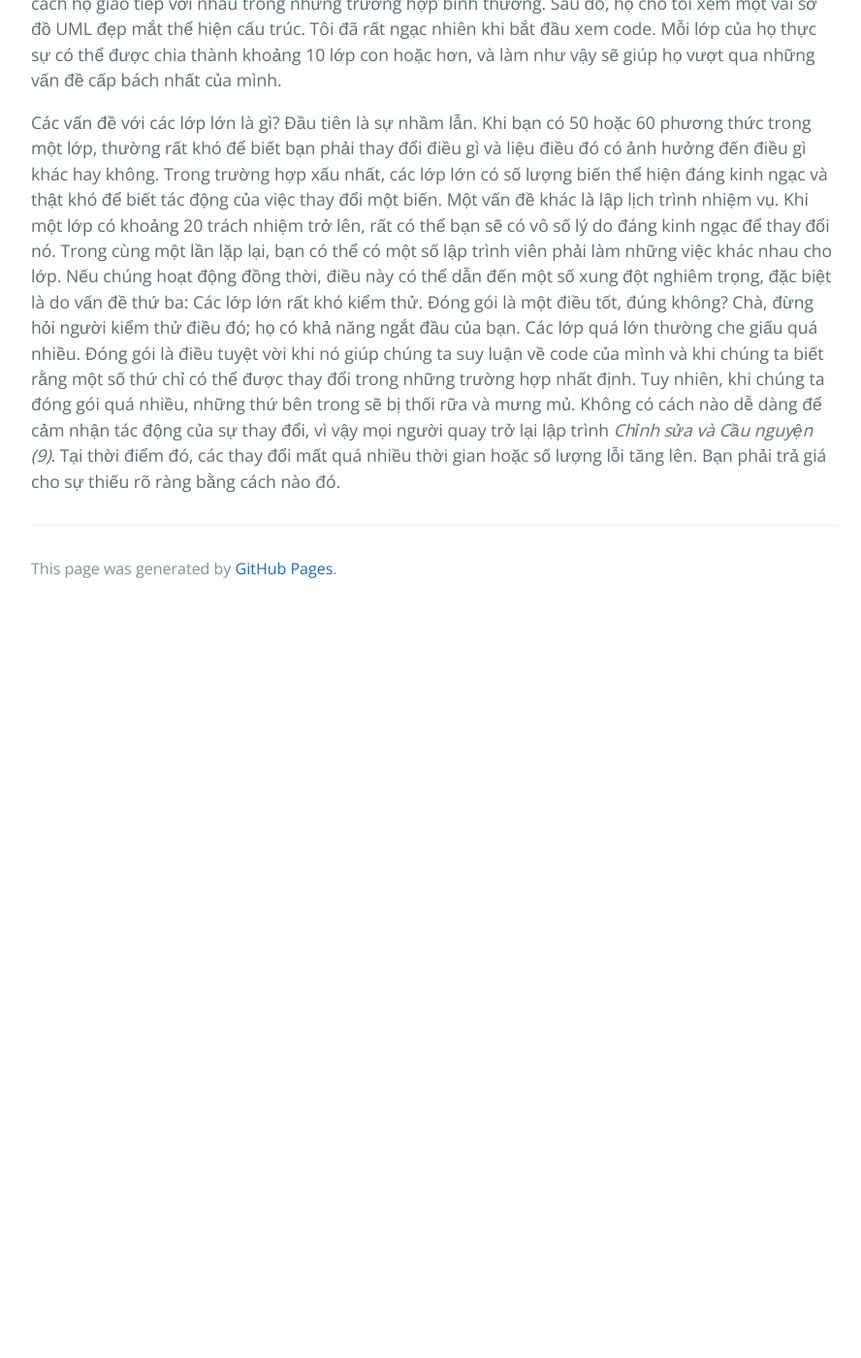
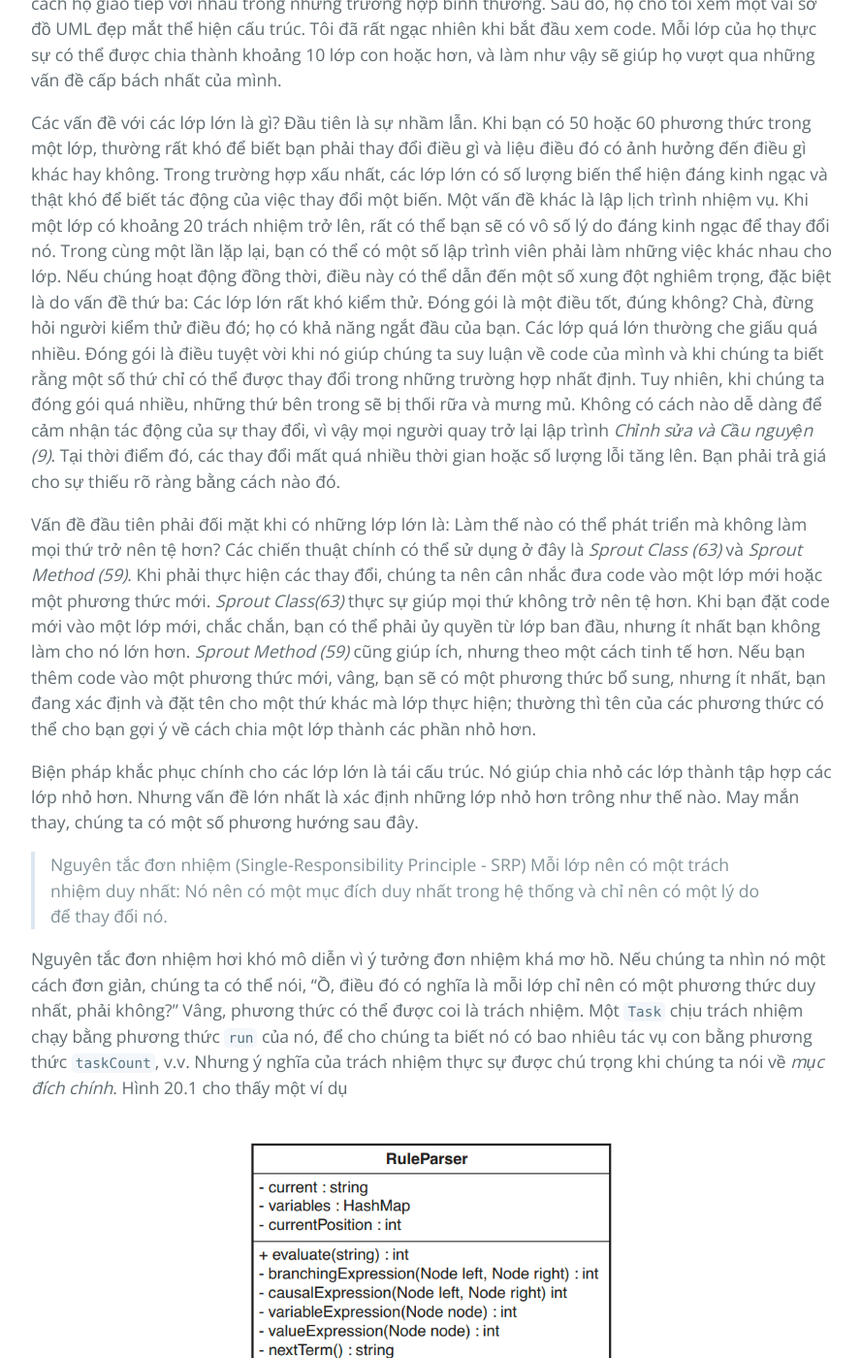
Before and after one commit to HaiBV/haibv.github.io, a Jekyll site: the page built from working-effectively-with-legacy-code/chapter-20-this-class-is-too-big-and-i-dont-want-it-to-get-any-bigger.md, in a window 1280 px wide and 1400 px high, scrolled down 815 px. Shown: the whole window at 97% size, without its empty margins (192-1080 px from the left). Built offline with Jekyll 4.4.1, drawn with Linux system fonts in a browser that asks for light colours; our own code applies the rules of GitHub Pages for plain Markdown files; before the commit the page ends 1445 px from its top, so only the background shows below that; some of the changed text lies outside the part shown.

Commit message:
Book - Working Efectively with Legacy Code - P2 - C20

```diff
--- a/working-effectively-with-legacy-code/chapter-20-this-class-is-too-big-and-i-dont-want-it-to-get-any-bigger.md
+++ b/working-effectively-with-legacy-code/chapter-20-this-class-is-too-big-and-i-dont-want-it-to-get-any-bigger.md
@@ -9,3 +9,21 @@ Nhiều tính năng mà mọi người thêm vào hệ thống là những đi
 Tôi đã từng đến thăm một nhóm có kiến trúc đẹp trên giấy tờ. Họ cho tôi biết các lớp sơ cấp là gì và cách họ giao tiếp với nhau trong những trường hợp bình thường. Sau đó, họ cho tôi xem một vài sơ đồ UML đẹp mắt thể hiện cấu trúc. Tôi đã rất ngạc nhiên khi bắt đầu xem code. Mỗi lớp của họ thực sự có thể được chia thành khoảng 10 lớp con hoặc hơn, và làm như vậy sẽ giúp họ vượt qua những vấn đề cấp bách nhất của mình.
 
 Các vấn đề với các lớp lớn là gì? Đầu tiên là sự nhầm lẫn. Khi bạn có 50 hoặc 60 phương thức trong một lớp, thường rất khó để biết bạn phải thay đổi điều gì và liệu điều đó có ảnh hưởng đến điều gì khác hay không. Trong trường hợp xấu nhất, các lớp lớn có số lượng biến thể hiện đáng kinh ngạc và thật khó để biết tác động của việc thay đổi một biến. Một vấn đề khác là lập lịch trình nhiệm vụ. Khi một lớp có khoảng 20 trách nhiệm trở lên, rất có thể bạn sẽ có vô số lý do đáng kinh ngạc để thay đổi nó. Trong cùng một lần lặp lại, bạn có thể có một số lập trình viên phải làm những việc khác nhau cho lớp. Nếu chúng hoạt động đồng thời, điều này có thể dẫn đến một số xung đột nghiêm trọng, đặc biệt là do vấn đề thứ ba: Các lớp lớn rất khó kiểm thử. Đóng gói là một điều tốt, đúng không? Chà, đừng hỏi người kiểm thử điều đó; họ có khả năng ngắt đầu của bạn. Các lớp quá lớn thường che giấu quá nhiều. Đóng gói là điều tuyệt vời khi nó giúp chúng ta suy luận về code của mình và khi chúng ta biết rằng một số thứ chỉ có thể được thay đổi trong những trường hợp nhất định. Tuy nhiên, khi chúng ta đóng gói quá nhiều, những thứ bên trong sẽ bị thối rữa và mưng mủ. Không có cách nào dễ dàng để cảm nhận tác động của sự thay đổi, vì vậy mọi người quay trở lại lập trình _Chỉnh sửa và Cầu nguyện (9)_. Tại thời điểm đó, các thay đổi mất quá nhiều thời gian hoặc số lượng lỗi tăng lên. Bạn phải trả giá cho sự thiếu rõ ràng bằng cách nào đó.
+
+Vấn đề đầu tiên phải đối mặt khi có những lớp lớn là: Làm thế nào có thể phát triển mà không làm mọi thứ trở nên tệ hơn? Các chiến thuật chính có thể sử dụng ở đây là _Sprout Class (63)_ và _Sprout Method (59)_. Khi phải thực hiện các thay đổi, chúng ta nên cân nhắc đưa code vào một lớp mới hoặc một phương thức mới. _Sprout Class(63)_ thực sự giúp mọi thứ không trở nên tệ hơn. Khi bạn đặt code mới vào một lớp mới, chắc chắn, bạn có thể phải ủy quyền từ lớp ban đầu, nhưng ít nhất bạn không làm cho nó lớn hơn. _Sprout Method (59)_ cũng giúp ích, nhưng theo một cách tinh tế hơn. Nếu bạn thêm code vào một phương thức mới, vâng, bạn sẽ có một phương thức bổ sung, nhưng ít nhất, bạn đang xác định và đặt tên cho một thứ khác mà lớp thực hiện; thường thì tên của các phương thức có thể cho bạn gợi ý về cách chia một lớp thành các phần nhỏ hơn.
+
+Biện pháp khắc phục chính cho các lớp lớn là tái cấu trúc. Nó giúp chia nhỏ các lớp thành tập hợp các lớp nhỏ hơn. Nhưng vấn đề lớn nhất là xác định những lớp nhỏ hơn trông như thế nào. May mắn thay, chúng ta có một số phương hướng sau đây.
+
+> Nguyên tắc đơn nhiệm (Single-Responsibility Principle - SRP)
+> Mỗi lớp nên có một trách nhiệm duy nhất: Nó nên có một mục đích duy nhất trong hệ thống và chỉ nên có một lý do để thay đổi nó.
+
+Nguyên tắc đơn nhiệm hơi khó mô diễn vì ý tưởng đơn nhiệm khá mơ hồ. Nếu chúng ta nhìn nó một cách đơn giản, chúng ta có thể nói, "Ồ, điều đó có nghĩa là mỗi lớp chỉ nên có một phương thức duy nhất, phải không?" Vâng, phương thức có thể được coi là trách nhiệm. Một `Task` chịu trách nhiệm chạy bằng phương thức `run` của nó, để cho chúng ta biết nó có bao nhiêu tác vụ con bằng phương thức `taskCount`, v.v. Nhưng ý nghĩa của trách nhiệm thực sự được chú trọng khi chúng ta nói về _mục đích chính_. Hình 20.1 cho thấy một ví dụ
+
+![20.1](images/20/20-1.png)
+Hình 20.1 `Rule parser.`.
+
+Chúng ta có một lớp nhỏ có thể đánh giá các chuỗi chứa các biểu thức quy tắc trong một số ngôn ngữ tối nghĩa. Nó có trách nhiệm gì? Chúng ta có thể nhìn vào tên của lớp để tìm một trách nhiệm: Nó phân tích cú pháp. Nhưng đó có phải là mục đích chính của nó? Dường như không phải phân tích cú pháp. Cũng có vẻ như nó đang đánh giá.
+
+Nó còn làm gì nữa? Nó giữ một chuỗi hiện tại, chuỗi mà nó đang phân tích cú pháp. Nó cũng giữ một trường cho biết vị trí hiện tại trong khi nó đang phân tích cú pháp. Cả hai trách nhiệm nhỏ đó dường như phù hợp với danh mục phân tích cú pháp.
+
+Hãy xem một biến khác, trường `variables`. Nó giữ một tập hợp các biến mà trình phân tích cú pháp sử dụng để có thể đánh giá các biểu thức số học trong các quy tắc, chẳng hạn như `a + 3`. Nếu ai đó gọi phương thức `addVariable` với các đối số `a` và `1`, thì biểu thức `a + 3` sẽ đánh giá bằng `4`. Vì vậy, có vẻ như có một trách nhiệm khác, quản lý biến, trong lớp này.
```
Also changed, not shown: working-effectively-with-legacy-code/images/20/20-1.png (added).
